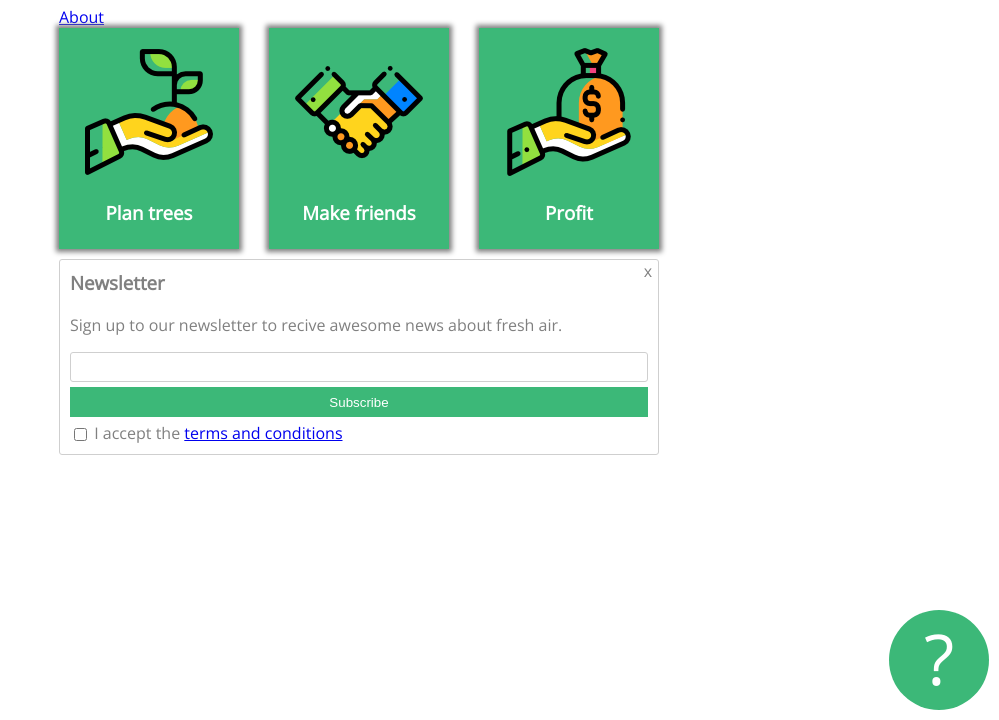
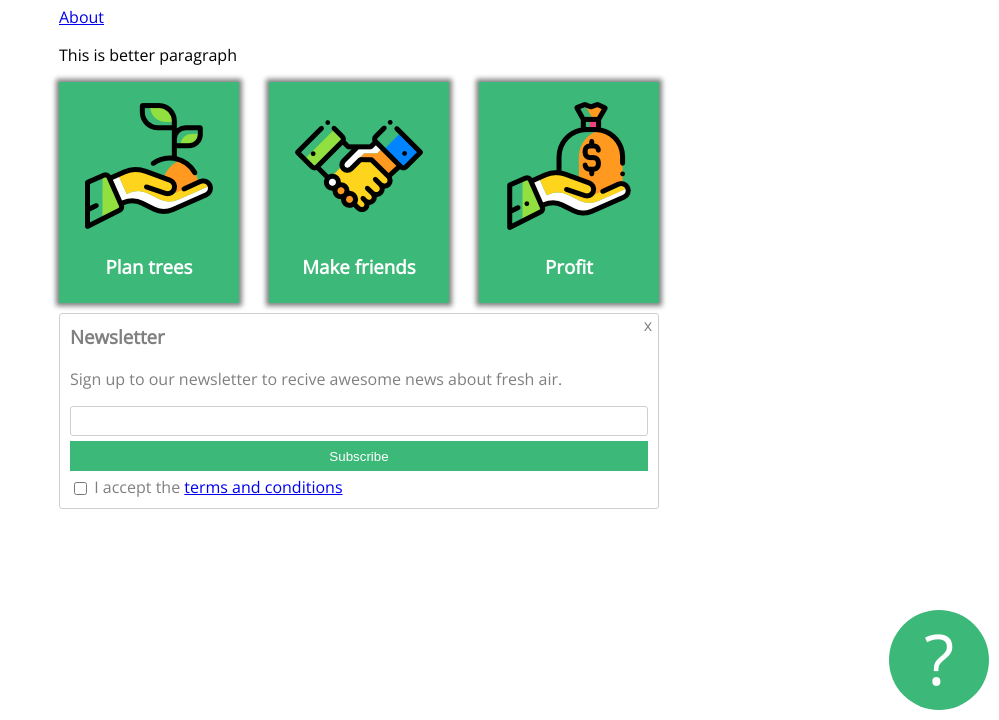
Before and after one commit to Nikola935/Nikola935.github.io, a plain HTML site: page index.html in a window 1280 px wide. Shown: the part 80-800 px from the top of the page, without its empty margins (281-1280 px from the left). Drawn offline with nearby package versions, Linux system fonts and the light colour scheme.

Commit message:
Added a very important paragraph

```diff
--- a/index.html
+++ b/index.html
@@ -13,6 +13,9 @@
   <h1>Awesome Landing page</h1>
 
   <a href="about.html">About</a>
+
+  <p>This is better paragraph</p>
+
   <div class="card-holder">
     <div class="card">
       <img src="images/tree.png" alt="">
```
